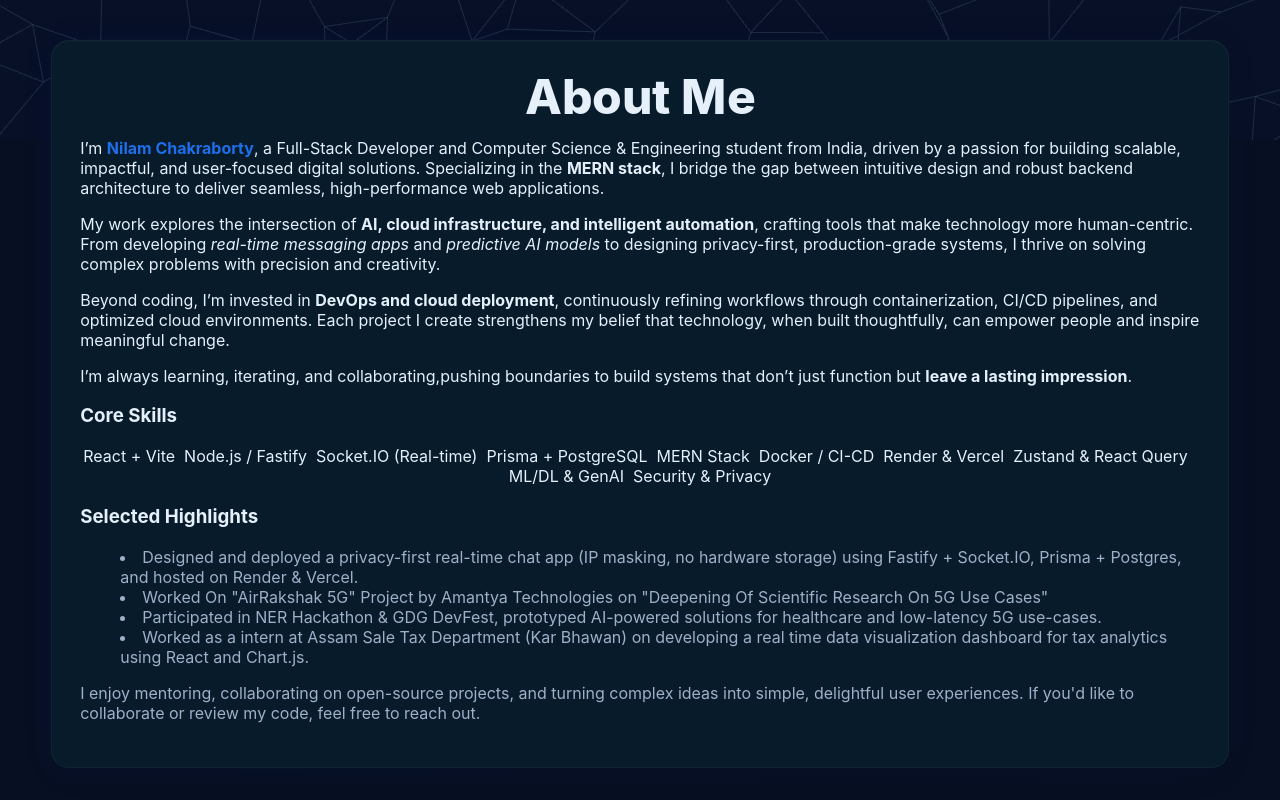
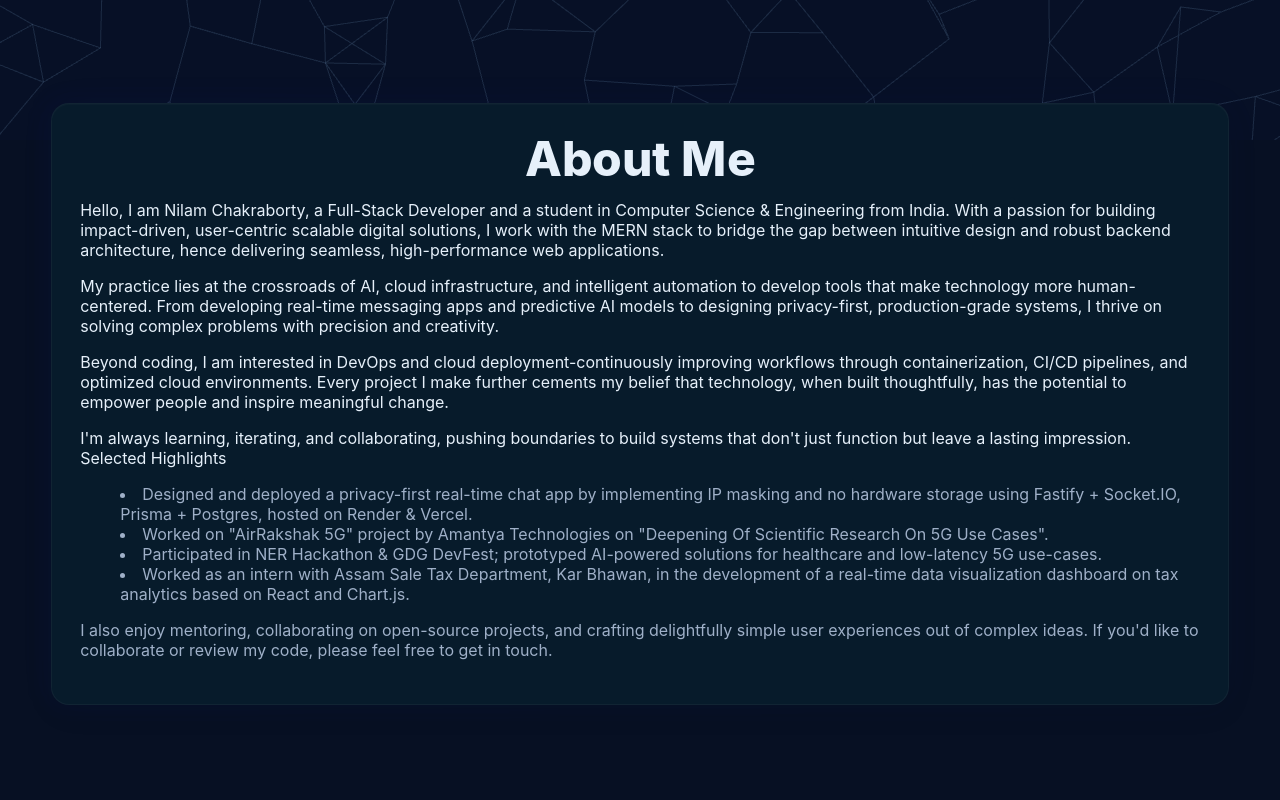
Before and after one commit to NilamXSC/PORTFOLIO, a React (Vite) app: page / in a window 1280 px wide. Shown: the part 660-1460 px from the top of the page. Built offline with nearby package versions, Linux system fonts and the light colour scheme.

Commit message:
Update About.jsx

```diff
--- a/src/components/About.jsx
+++ b/src/components/About.jsx
@@ -1,4 +1,3 @@
-// src/components/About.jsx
 import React from "react";
 import { motion, useReducedMotion } from "framer-motion";
 import AnimatedHeadline from "./AnimatedHeadline";
@@ -77,94 +76,39 @@ export default function About() {
               viewport={{ once: true, amount: 0.4 }}
             >
               <p className="text-base md:text-lg leading-relaxed text-[var(--text)]">
-                I’m <strong className="text-[var(--accent)]">Nilam Chakraborty</strong>, a
-                Full-Stack Developer and Computer Science & Engineering student from India,
-                driven by a passion for building scalable, impactful, and user-focused digital
-                solutions. Specializing in the <strong>MERN stack</strong>, I bridge the gap
-                between intuitive design and robust backend architecture to deliver seamless,
-                high-performance web applications.
+                Hello, I am Nilam Chakraborty, a Full-Stack Developer and a student in Computer Science & Engineering from India. With a passion for building impact-driven, user-centric scalable digital solutions, I work with the MERN stack to bridge the gap between intuitive design and robust backend architecture, hence delivering seamless, high-performance web applications.
               </p>
 
               <p className="mt-4 text-base md:text-lg leading-relaxed text-[var(--text)]">
-                My work explores the intersection of <strong>AI, cloud infrastructure, and
-                intelligent automation</strong>, crafting tools that make technology more
-                human-centric. From developing <em>real-time messaging apps</em> and
-                <em> predictive AI models</em> to designing privacy-first, production-grade
-                systems, I thrive on solving complex problems with precision and creativity.
+                My practice lies at the crossroads of AI, cloud infrastructure, and intelligent automation to develop tools that make technology more human-centered. From developing real-time messaging apps and predictive AI models to designing privacy-first, production-grade systems, I thrive on solving complex problems with precision and creativity.
               </p>
 
               <p className="mt-4 text-base md:text-lg leading-relaxed text-[var(--text)]">
-                Beyond coding, I’m invested in <strong>DevOps and cloud deployment</strong>,
-                continuously refining workflows through containerization, CI/CD pipelines, and
-                optimized cloud environments. Each project I create strengthens my belief that
-                technology, when built thoughtfully, can empower people and inspire meaningful
-                change.
+                Beyond coding, I am interested in DevOps and cloud deployment-continuously improving workflows through containerization, CI/CD pipelines, and optimized cloud environments. Every project I make further cements my belief that technology, when built thoughtfully, has the potential to empower people and inspire meaningful change.
               </p>
 
               <p className="mt-4 text-base md:text-lg leading-relaxed text-[var(--text)]">
-                I’m always learning, iterating, and collaborating,pushing boundaries to build
-                systems that don’t just function but <strong>leave a lasting impression</strong>.
+                I'm always learning, iterating, and collaborating, pushing boundaries to build systems that don't just function but leave a lasting impression. Selected Highlights
               </p>
 
-              {/* Core Skills Section */}
-              <div className="mt-10">
-                <h3 className="text-2xl font-semibold text-[var(--text)] mb-4">
-                  Core Skills
-                </h3>
-                <div className="flex flex-wrap gap-4 justify-center md:justify-start mt-3">
-                  {[
-                    "React + Vite \u00A0",
-                    "Node.js / Fastify \u00A0",
-                    "Socket.IO (Real-time) \u00A0",
-                    "Prisma + PostgreSQL \u00A0",
-                    "MERN Stack \u00A0",
-                    "Docker / CI-CD \u00A0",
-                    "Render & Vercel \u00A0",
-                    "Zustand & React Query \u00A0",
-                    "ML/DL & GenAI \u00A0",
-                    "Security & Privacy",
-                  ].map((s) => (
-                    <span
-                      key={s}
-                      className="inline-block px-4 py-2 rounded-full text-sm font-medium bg-white/10 text-slate-100 hover:bg-[var(--accent)]/20 hover:scale-105 transition-all duration-200"
-                    >
-                      {s}
-                    </span>
-                  ))}
-                </div>
-              </div>
-
-              {/* Highlights */}
-              <div className="mt-10">
-                <h3 className="text-2xl font-semibold text-[var(--text)] mb-3">
-                  Selected Highlights
-                </h3>
-                <ul className="list-disc list-inside text-base md:text-lg leading-relaxed text-[var(--muted)] space-y-2">
+              <ul className="list-disc list-inside text-base md:text-lg leading-relaxed text-[var(--muted)] space-y-2 mt-4">
                 <li>
-                    Designed and deployed a privacy-first real-time chat app (IP masking, no
-                    hardware storage) using Fastify + Socket.IO, Prisma + Postgres, and hosted on
-                    Render & Vercel.
+                  Designed and deployed a privacy-first real-time chat app by implementing IP masking and no hardware storage using Fastify + Socket.IO, Prisma + Postgres, hosted on Render & Vercel.
                 </li>
                 <li>
-                    Worked On "AirRakshak 5G" Project by Amantya Technologies on "Deepening Of Scientific Research On 5G Use Cases"
+                  Worked on "AirRakshak 5G" project by Amantya Technologies on "Deepening Of Scientific Research On 5G Use Cases".
                 </li>
                 <li>
-                    Participated in NER Hackathon & GDG DevFest, prototyped AI-powered solutions
-                    for healthcare and low-latency 5G use-cases.
+                  Participated in NER Hackathon & GDG DevFest; prototyped AI-powered solutions for healthcare and low-latency 5G use-cases.
                 </li>
                 <li>
-                    Worked as a intern at Assam Sale Tax Department (Kar Bhawan) on developing a real time data visualization dashboard for tax analytics using React and Chart.js.
+                  Worked as an intern with Assam Sale Tax Department, Kar Bhawan, in the development of a real-time data visualization dashboard on tax analytics based on React and Chart.js.
                 </li>
               </ul>
-              </div>
 
-              <div className="mt-10">
-                <p className="text-sm md:text-base text-[var(--muted)] max-w-2xl leading-relaxed">
-                  I enjoy mentoring, collaborating on open-source projects, and turning complex
-                  ideas into simple, delightful user experiences. If you'd like to collaborate or
-                  review my code, feel free to reach out.
+              <p className="mt-10 text-sm md:text-base text-[var(--muted)] max-w-2xl leading-relaxed">
+                I also enjoy mentoring, collaborating on open-source projects, and crafting delightfully simple user experiences out of complex ideas. If you'd like to collaborate or review my code, please feel free to get in touch.
               </p>
-              </div>
             </motion.div>
           </motion.div>
         </div>
```
Lines whose indentation alone changed are shown as unchanged.
